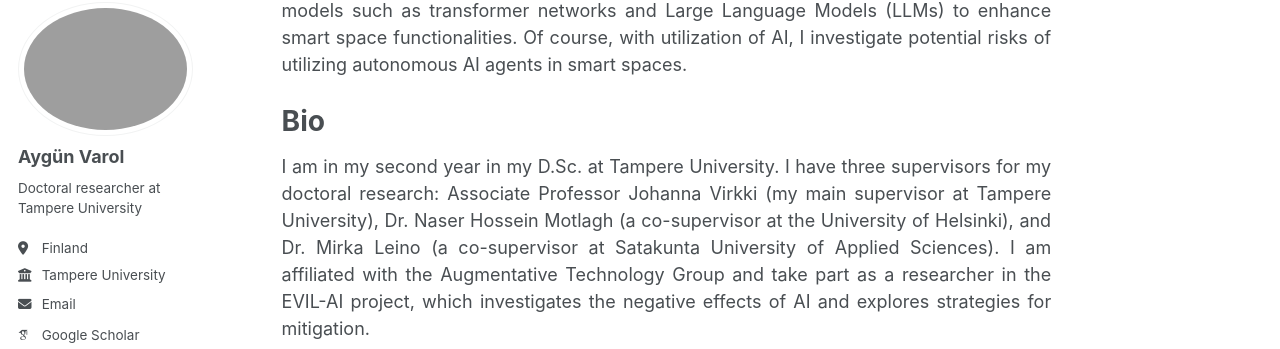
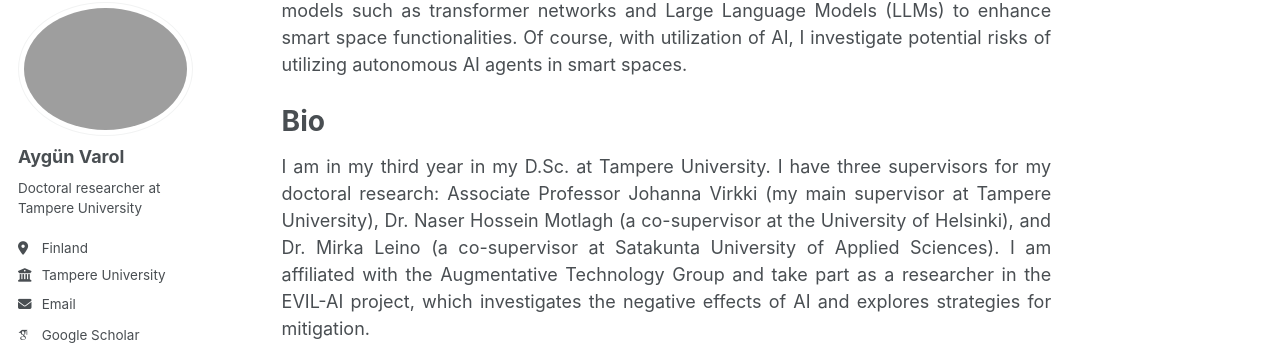
Before and after one commit to AygunVarol/aygunvarol.github.io, a Jekyll site: the page built from _pages/about.md, in a window 1280 px wide and 1400 px high, scrolled down 304 px. Shown: the part 104-453 px from the top of the window. Built offline with Jekyll 4.4.1, drawn with Linux system fonts in a browser that asks for light colours; some web fonts are replaced; some of the changed text lies outside the part shown.

Commit message:
Update about.md

```diff
--- a/_pages/about.md
+++ b/_pages/about.md
@@ -20,7 +20,7 @@
 Bio
 ======
 <div align="justify">
-I am in my second year in my D.Sc. at Tampere University. I have three supervisors for my doctoral research: Associate Professor Johanna Virkki (my main supervisor at Tampere University), Dr. Naser Hossein Motlagh (a co-supervisor at the University of Helsinki), and Dr. Mirka Leino (a co-supervisor at Satakunta University of Applied Sciences). I am affiliated with the Augmentative Technology Group and take part as a researcher in the EVIL-AI project, which investigates the negative effects of AI and explores strategies for mitigation.<br><br>
+I am in my third year in my D.Sc. at Tampere University. I have three supervisors for my doctoral research: Associate Professor Johanna Virkki (my main supervisor at Tampere University), Dr. Naser Hossein Motlagh (a co-supervisor at the University of Helsinki), and Dr. Mirka Leino (a co-supervisor at Satakunta University of Applied Sciences). I am affiliated with the Augmentative Technology Group and take part as a researcher in the EVIL-AI project, which investigates the negative effects of AI and explores strategies for mitigation.<br><br>
 
 Prior to my position at Tampere University, I was research assistant at Isparta University of Applied Sciences where I also earned my M.Sc. in Electrical and Electronics Engineering. During my master’s studies, I focused on analog circuit design under the supervision of Prof. Abdülkadir Çakır (my main supervisor) and Assoc. Prof. Fırat Yücel (my co-supervisor at Akdeniz University). I earned my B.Sc. in Electrical and Electronics Engineering from Manisa Celal Bayar University. My research was on industrial automation under the guidance of Prof. Sezai Taşkın.</div>
 
@@ -32,6 +32,10 @@
 ======
 For more please visit the Productivity page.
 
+RAG is Dead
+------
+<iframe data-testid="embed-iframe" style="border-radius:12px" src="https://open.spotify.com/embed/episode/3YqDoiqVPhRIKJsMkl8VxB?utm_source=generator" width="100%" height="152" frameBorder="0" allowfullscreen="" allow="autoplay; clipboard-write; encrypted-media; fullscreen; picture-in-picture" loading="lazy"></iframe>
+
 Masterclass in AI Prompting
 ------
 <iframe data-testid="embed-iframe" style="border-radius:12px" src="https://open.spotify.com/embed/episode/5NZeBq6lNK5FN8wNRXQ4rS?utm_source=generator" width="100%" height="152" frameBorder="0" allowfullscreen="" allow="autoplay; clipboard-write; encrypted-media; fullscreen; picture-in-picture" loading="lazy"></iframe>
@@ -39,7 +43,3 @@
 AI OS
 ------
 <iframe data-testid="embed-iframe" style="border-radius:12px" src="https://open.spotify.com/embed/episode/2TRDzrvF94qzkEGzDbr5eO?utm_source=generator" width="100%" height="152" frameBorder="0" allowfullscreen="" allow="autoplay; clipboard-write; encrypted-media; fullscreen; picture-in-picture" loading="lazy"></iframe>
-
-Intent and Alignment
-------
-<iframe data-testid="embed-iframe" style="border-radius:12px" src="https://open.spotify.com/embed/episode/7cSMUPzTaktKunuTcrHrlu?utm_source=generator" width="100%" height="152" frameBorder="0" allowfullscreen="" allow="autoplay; clipboard-write; encrypted-media; fullscreen; picture-in-picture" loading="lazy"></iframe>
```
